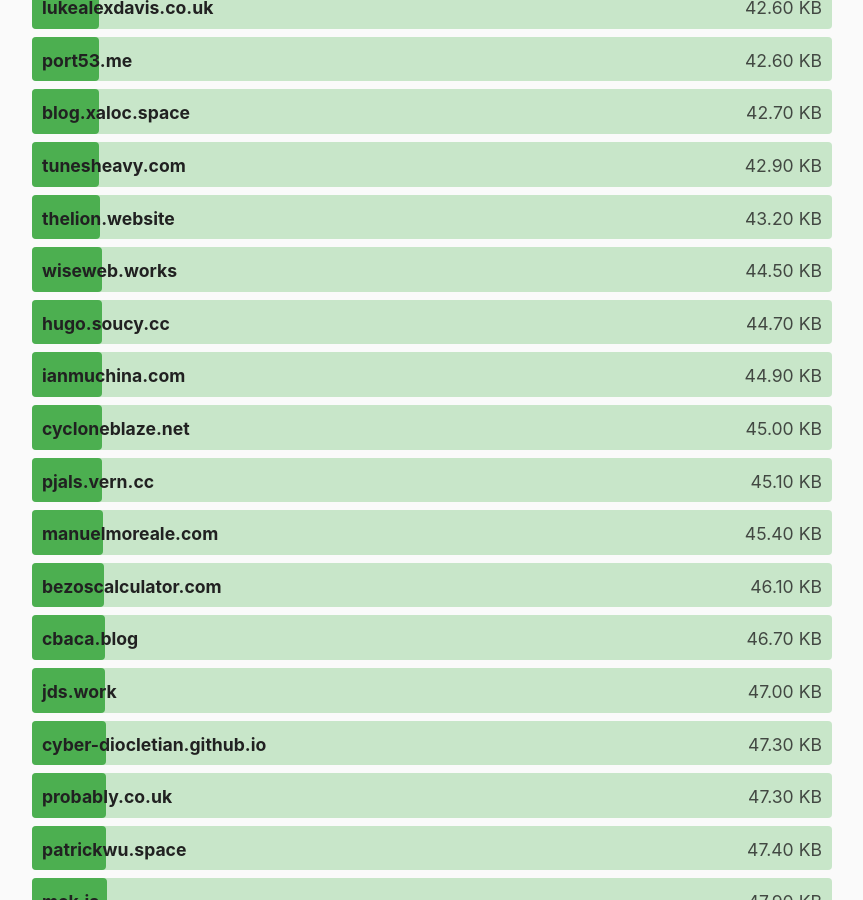
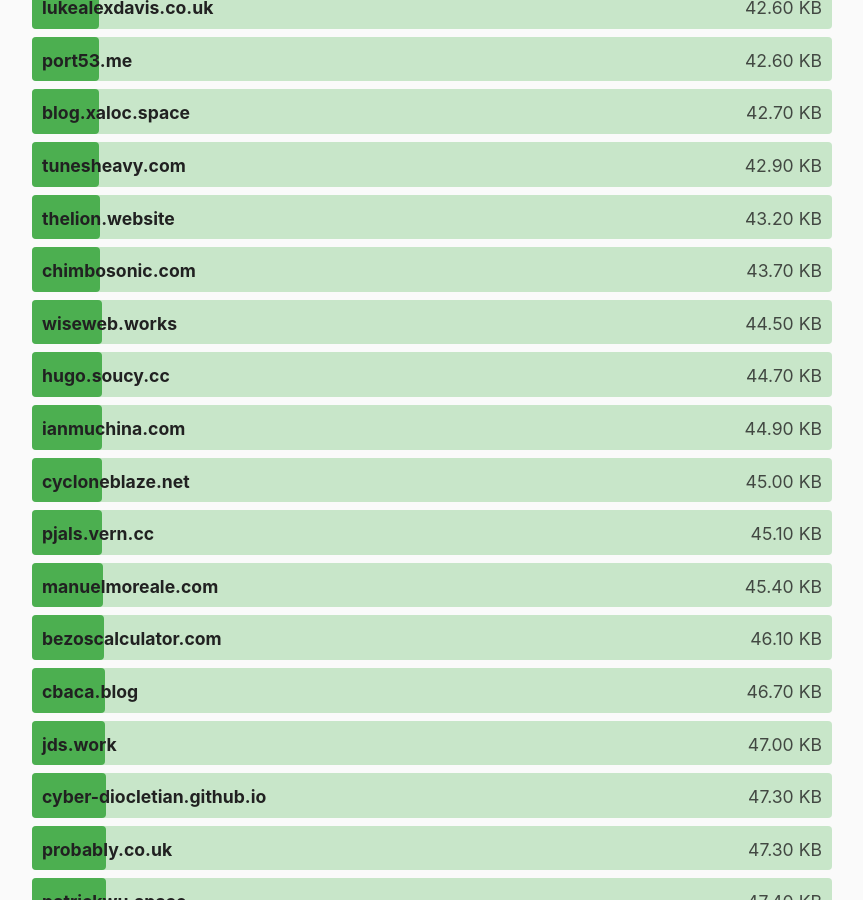
Before and after one commit to kevquirk/512kb.club, a Jekyll site: the page built from index.md, in a window 1280 px wide and 900 px high, scrolled down 12841 px. Shown: the whole window, without its empty margins (208-1071 px from the left). Built offline with Jekyll 4.4.1, drawn with Linux system fonts in a browser that asks for light colours.

Commit message:
add chimbosonic.com

```diff
--- a/_data/sites.yml
+++ b/_data/sites.yml
@@ -597,6 +597,11 @@
   url: https://chibilinks.com/
   size: 17.1
   last_checked: 2022-09-28
+
+- domain: chimbosonic.com
+  url: https://chimbosonic.com/
+  size: 43.7
+  last_checked: 2023-04-21
 
 - domain: chino.is-a.dev
   url: https://chino.is-a.dev/
```
